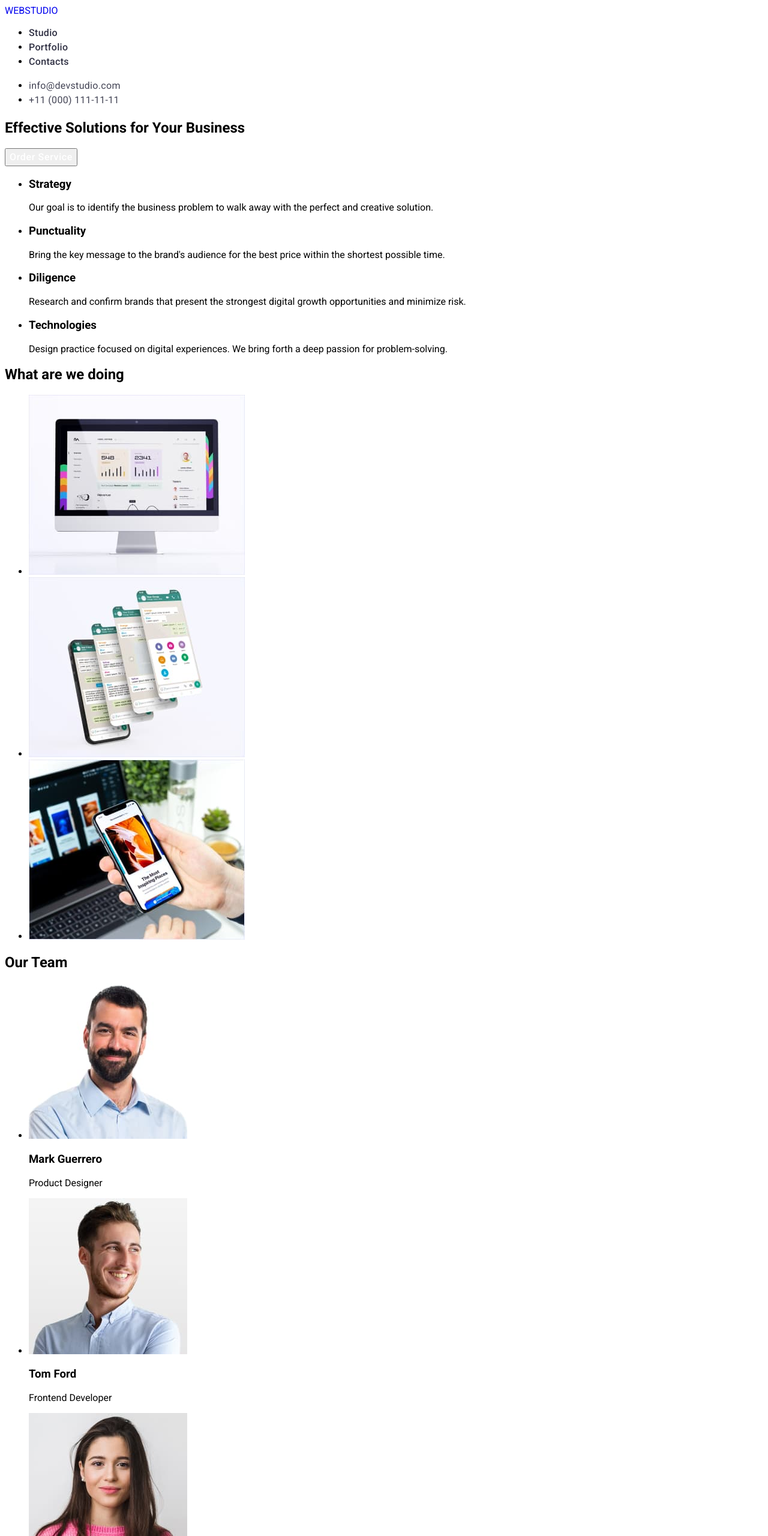
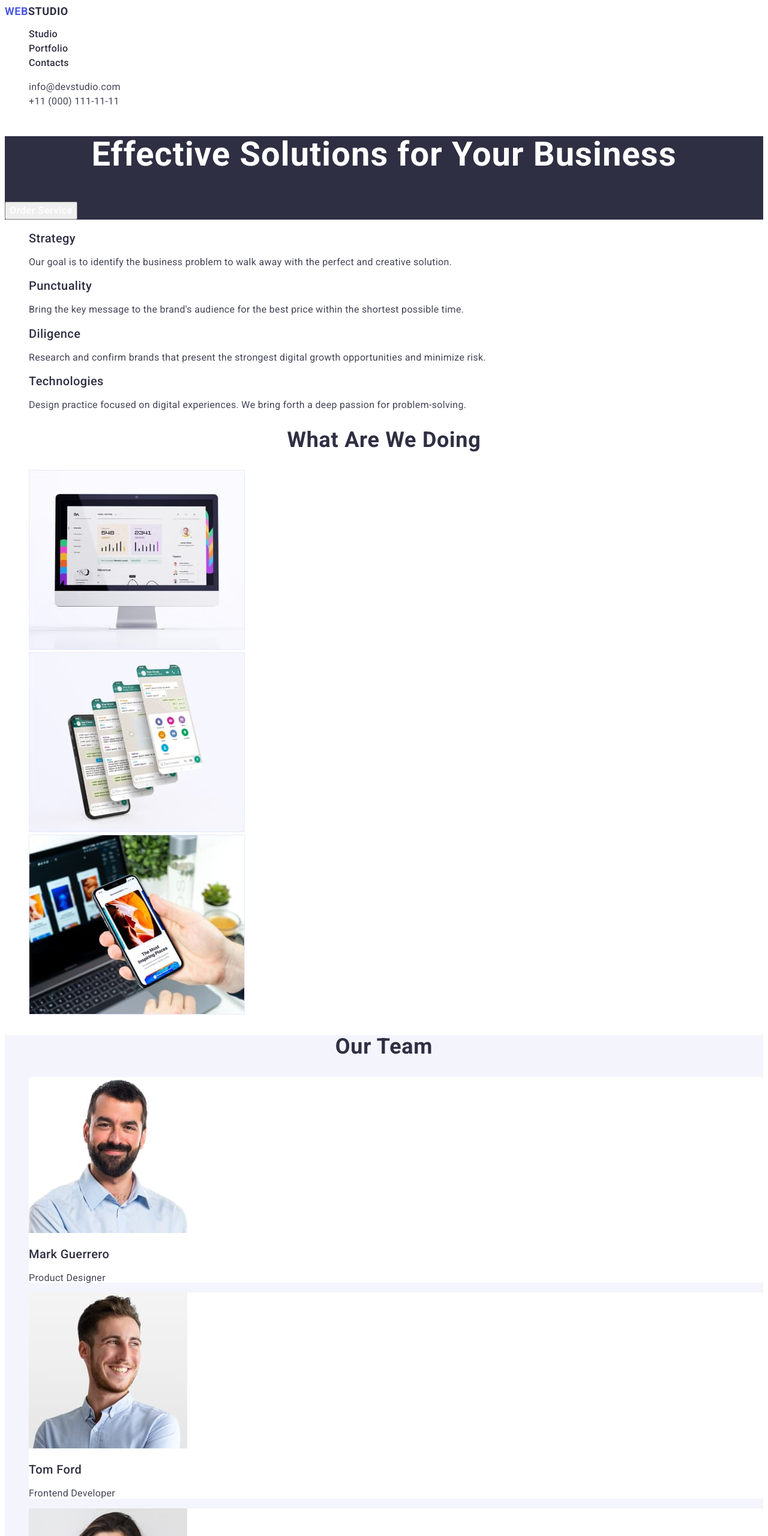
Before and after one commit to ooolmaaak/goit-markup-hw-02, a plain HTML site: page index.html in a window 1280 px wide. Shown: the top 2560 px of the page at 60% size. Drawn offline with Linux system fonts and the light colour scheme.

Commit message:
css-1.2
add portfolio page & css for main page

```diff
--- a/css/styles.css
+++ b/css/styles.css
@@ -10,9 +10,11 @@ body {
   list-style: none;
 }
 
+.header {
+  background-color: #ffffff;
+}
 .nav-link {
   font-family: "roboto", sans-serif;
-  font-style: normal;
   font-weight: 500;
   font-size: 16px;
   line-height: 24px;
@@ -20,7 +22,15 @@ body {
   color: #2e2f42;
 }
 
-.logo {
+.header-logo {
+  font-family: "roboto", sans-serif;
+  font-weight: 800;
+  font-size: 18px;
+  line-height: 21px;
+  display: flex;
+  align-items: center;
+  letter-spacing: 0.03em;
+  color: #2e2f42;
   text-transform: uppercase;
 }
 
@@ -34,9 +44,8 @@ body {
   color: #434455;
 }
 
-.modal-button {
+.order-button {
   font-family: "roboto", sans-serif;
-  font-style: normal;
   font-weight: 500;
   font-size: 16px;
   line-height: 24px;
@@ -46,3 +55,87 @@ body {
   color: #ffffff;
   cursor: pointer;
 }
+
+.hero {
+  background-color: #2e2f42;
+}
+
+.title-main {
+  font-family: "roboto", sans-serif;
+  font-weight: 700;
+  font-size: 56px;
+  line-height: 1.1;
+  text-align: center;
+  letter-spacing: 0.02em;
+  color: #ffffff;
+}
+
+.title-block {
+  font-family: "roboto", sans-serif;
+  font-weight: 700;
+  font-size: 36px;
+  line-height: 1.1;
+  text-align: center;
+  letter-spacing: 0.02em;
+  text-transform: capitalize;
+  color: #2e2f42;
+}
+
+.item-subltitle {
+  font-family: "roboto", sans-serif;
+  font-weight: 500;
+  font-size: 20px;
+  line-height: 1.1;
+  letter-spacing: 0.02em;
+  color: #2e2f42;
+}
+
+.item-description {
+  font-family: "roboto", sans-serif;
+  font-weight: 400;
+  font-size: 16px;
+  line-height: 1.1;
+  letter-spacing: 0.02em;
+  color: #434455;
+}
+
+.services {
+  background-color: #ffffff;
+}
+
+.contacts {
+  background-color: #f4f4fd;
+}
+
+.contacts-item {
+  background-color: #ffffff;
+}
+
+.footer {
+  background-color: #2e2f42;
+}
+
+.footer-description {
+  font-family: "roboto", sans-serif;
+  font-weight: 400;
+  font-size: 16px;
+  line-height: 1.1;
+  letter-spacing: 0.02em;
+  color: #f4f4fd;
+}
+
+.footer-logo {
+  font-family: "raleway", sans-serif;
+  font-weight: 800;
+  font-size: 18px;
+  line-height: 21px;
+  display: flex;
+  align-items: center;
+  letter-spacing: 0.03em;
+  color: #f4f4fd;
+  text-transform: uppercase;
+}
+
+.logo-blue-text {
+  color: #4d5ae5;
+}
--- a/index.html
+++ b/index.html
@@ -16,10 +16,10 @@
   <body>
     <header class="header">
       <nav class="nav">
-        <a class="logo link" href="./index.html"
-          ><span class="logo-web-color">Web</span>Studio</a
+        <a class="header-logo link" href="./index.html"
+          ><span class="logo-blue-text">Web</span>Studio</a
         >
-        <ul class="nav-list">
+        <ul class="nav-list list">
           <li class="nav-item">
             <a class="nav-link link" href="#studio">Studio</a>
           </li>
@@ -32,13 +32,13 @@
         </ul>
       </nav>
       <address>
-        <ul class="header-contacts">
-          <li>
+        <ul class="header-contacts list">
+          <li class="nav-item">
             <a class="nav-contact link" href="mailto:info@devstudio.com"
               >info@devstudio.com</a
             >
           </li>
-          <li>
+          <li class="nav-item">
             <a class="nav-contact link" href="tel:+110001111111"
               >+11 (000) 111-11-11</a
             >
@@ -49,39 +49,39 @@
     <main>
       <!--Hero-->
       <section class="hero">
-        <h1>Effective Solutions for Your Business</h1>
-        <button class="modal-button" type="button">Order Service</button>
+        <h1 class="title-main">Effective Solutions for Your Business</h1>
+        <button class="order-button" type="button">Order Service</button>
       </section>
 
       <!--STUDIO-->
       <section class="studio">
-        <h2 hidden>Features</h2>
+        <h2 class="title-block" hidden>Features</h2>
         <!--Прихований заголовок-->
-        <ul>
-          <li>
-            <h3>Strategy</h3>
-            <p>
+        <ul class="studio-list list">
+          <li class="studio-item">
+            <h3 class="item-subltitle">Strategy</h3>
+            <p class="item-description">
               Our goal is to identify the business problem to walk away with the
               perfect and creative solution.
             </p>
           </li>
-          <li>
-            <h3>Punctuality</h3>
-            <p>
+          <li class="studio-item">
+            <h3 class="item-subltitle">Punctuality</h3>
+            <p class="item-description">
               Bring the key message to the brand's audience for the best price
               within the shortest possible time.
             </p>
           </li>
-          <li>
-            <h3>Diligence</h3>
-            <p>
+          <li class="studio-item">
+            <h3 class="item-subltitle">Diligence</h3>
+            <p class="item-description">
               Research and confirm brands that present the strongest digital
               growth opportunities and minimize risk.
             </p>
           </li>
-          <li>
-            <h3>Technologies</h3>
-            <p>
+          <li class="studio-item">
+            <h3 class="item-subltitle">Technologies</h3>
+            <p class="item-description">
               Design practice focused on digital experiences. We bring forth a
               deep passion for problem-solving.
             </p>
@@ -91,9 +91,9 @@
 
       <!--SERVICES-->
       <section class="services">
-        <h2>What are we doing</h2>
-        <ul>
-          <li>
+        <h2 class="title-block">What are we doing</h2>
+        <ul class="services-list list">
+          <li class="services-img">
             <img
               src="./images/section-2/desktop.jpg"
               alt="desktop design"
@@ -101,7 +101,7 @@
               height="300"
             />
           </li>
-          <li>
+          <li class="services-img">
             <img
               src="./images/section-2/mobile.jpg"
               alt="mobile design"
@@ -109,7 +109,7 @@
               height="300"
             />
           </li>
-          <li>
+          <li class="services-img">
             <img
               src="./images/section-2/mobdesktop.jpg"
               alt="mobile and desktop design"
@@ -121,40 +121,40 @@
       </section>
 
       <!--CONTACTS-->
-      <section class="section-3" id="contacts">
-        <h2>Our Team</h2>
-        <ul>
-          <li>
+      <section class="contacts" id="contacts">
+        <h2 class="title-block">Our Team</h2>
+        <ul class="contacts-list list">
+          <li class="contacts-item">
             <img
               src="./images/section-3/mark.jpg"
               alt="photo Mark"
               width="264"
               height="260"
             />
-            <h3>Mark Guerrero</h3>
-            <p>Product Designer</p>
+            <h3 class="item-subltitle">Mark Guerrero</h3>
+            <p class="item-description">Product Designer</p>
           </li>
-          <li>
+          <li class="contacts-item">
             <img
               src="./images/section-3/tom.jpg"
               alt="photo Tom"
               width="264"
               height="260"
             />
-            <h3>Tom Ford</h3>
-            <p>Frontend Developer</p>
+            <h3 class="item-subltitle">Tom Ford</h3>
+            <p class="item-description">Frontend Developer</p>
           </li>
-          <li>
+          <li class="contacts-item">
             <img
               src="./images/section-3/camila.jpg"
               alt="photo Camila"
               width="264"
               height="260"
             />
-            <h3>Camila Garcia</h3>
-            <p>Marketing</p>
+            <h3 class="item-subltitle">Camila Garcia</h3>
+            <p class="item-description">Marketing</p>
           </li>
-          <li>
+          <li class="contacts-item">
             <img
               src="./images/section-3/daniel.jpg"
               alt="photo Daniel"
@@ -162,14 +162,16 @@
               height="260"
             />
             <h3>Daniel Wilson</h3>
-            <p>UI Designer</p>
+            <p class="item-description">UI Designer</p>
           </li>
         </ul>
       </section>
     </main>
-    <footer>
-      <a href="./index.html" class="logo">WebStudio</a>
-      <p>
+    <footer class="footer">
+      <a href="./index.html" class="footer-logo link"
+        ><span class="logo-blue-text">Web</span>Studio</a
+      >
+      <p class="footer-description">
         Increase the flow of customers and sales for your business with digital
         marketing & growth solutions.
       </p>
```
Also changed, not shown: portfolio.html (added, +90 -0 lines).
